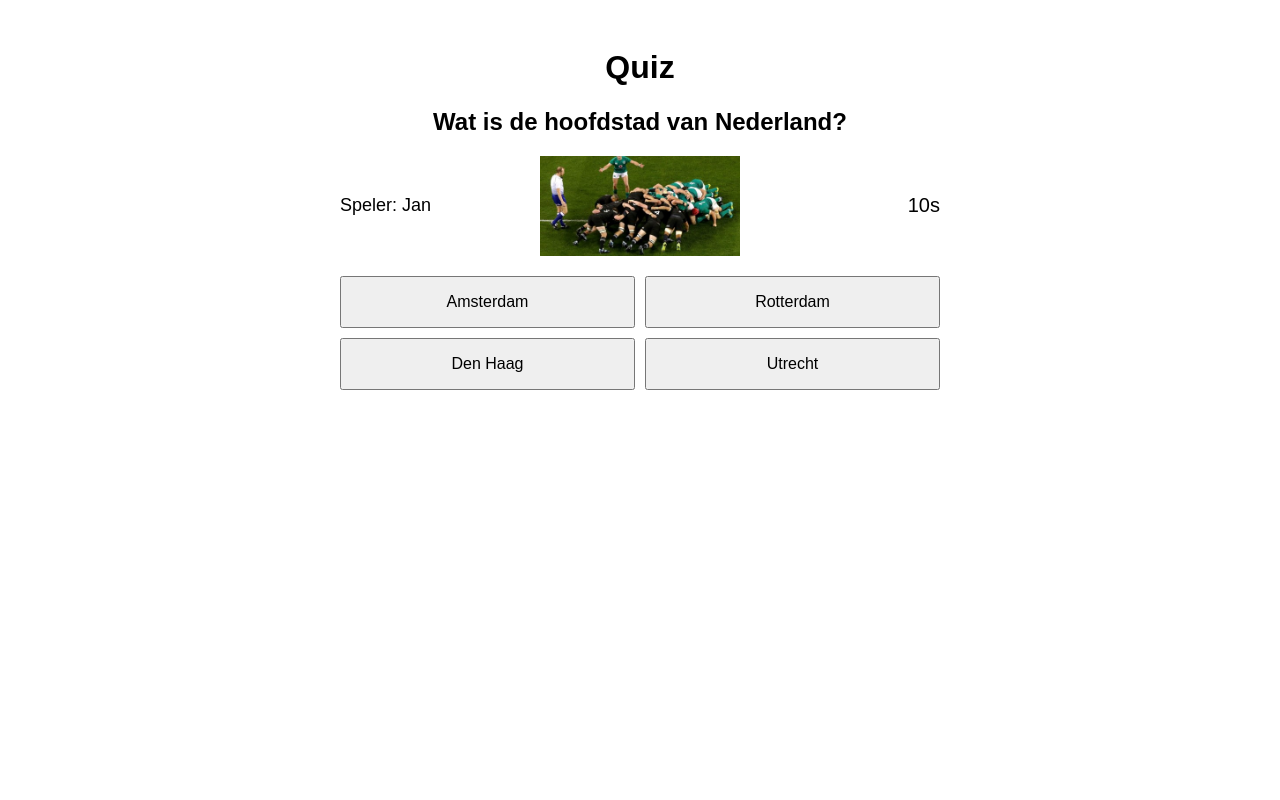
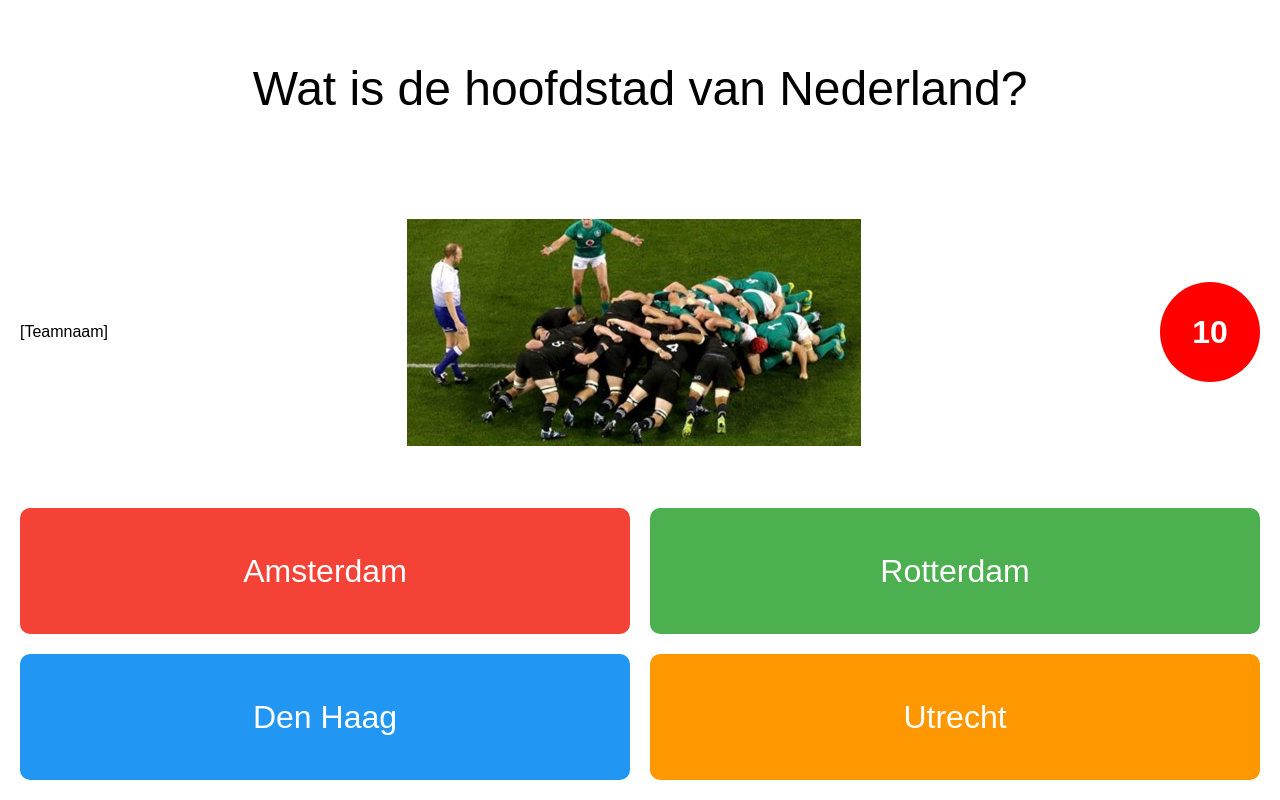
Before and after one commit to Bink132/quiz-school, a plain HTML site: page quiz.html in a window 1280 px wide. Drawn offline with Linux system fonts and the light colour scheme.

Commit message:
heb de quiz pagina gemaakt het css html en java staan allemaal op een html bestand de gene die ik er in heb gezet is alleen nog voor rugby

```diff
--- a/quiz.html
+++ b/quiz.html
@@ -2,26 +2,127 @@
 <html lang="nl">
 <head>
     <meta charset="UTF-8">
-    <title>Quiz Layout</title>
+    <title>Fullscreen Quiz</title>
     <style>
-        body { font-family: Arial, sans-serif; text-align: center; padding: 20px; }
-        #quiz-container { display: flex; flex-direction: column; gap: 20px; max-width: 600px; margin: auto; }
-        #question { font-size: 24px; font-weight: bold; }
-        #middle { display: flex; justify-content: space-between; align-items: center; }
-        #player-name { font-size: 18px; width: 100px; text-align: left; }
-        #question-img { max-width: 200px; max-height: 200px; }
-        #timer { font-size: 20px; width: 100px; text-align: right; }
-        .answers { display: grid; grid-template-columns: 1fr 1fr; gap: 10px; }
-        .answers button { padding: 15px; font-size: 16px; cursor: pointer; }
+        html, body {
+            margin: 0;
+            padding: 0;
+            height: 100%;
+            width: 100%;
+            font-family: Arial, sans-serif;
+        }
+
+        body {
+            display: flex;
+            flex-direction: column;
+            height: 100%;
+            width: 100%;
+        }
+
+        #quiz-container {
+            display: flex;
+            flex-direction: column;
+            height: 100%;
+            width: 100%;
+        }
+
+        /* Boven: vraag */
+        #question {
+            flex: 1;
+            display: flex;
+            justify-content: center;
+            align-items: center;
+            font-size: 3em;
+            text-align: center;
+            padding: 20px;
+        }
+
+        /* Midden: spelernaam - afbeelding - timer */
+        #middle {
+            flex: 2;
+            display: flex;
+            justify-content: space-between;
+            align-items: center;
+            padding: 20px;
+        }
+
+        #player-name {
+            font-size: 2em;
+            width: 25%;
+            text-align: left;
+        }
+
+        #center-img-container {
+            width: 40%;
+            display: flex;
+            justify-content: center;
+            align-items: center;
+        }
+
+        #question-img {
+            max-width: 100%;
+            max-height: 100%;
+            object-fit: contain;
+        }
+
+        /* Timer in een rondje */
+        #timer {
+            width: 100px;
+            height: 100px;
+            border-radius: 50%;
+            background-color: red;
+            color: white;
+            display: flex;
+            justify-content: center;
+            align-items: center;
+            font-size: 2em;
+            font-weight: bold;
+        }
+
+        /* Onder: antwoorden 2x2 */
+        .answers {
+            flex: 2;
+            display: grid;
+            grid-template-columns: 1fr 1fr;
+            grid-template-rows: 1fr 1fr;
+            gap: 20px;
+            padding: 20px;
+        }
+
+        .answers button {
+            font-size: 2em;
+            padding: 20px;
+            cursor: pointer;
+            color: white;
+            border: none;
+            border-radius: 10px;
+        }
+
+        #btn0 { background-color: #f44336; } /* rood */
+        #btn1 { background-color: #4caf50; } /* groen */
+        #btn2 { background-color: #2196f3; } /* blauw */
+        #btn3 { background-color: #ff9800; } /* oranje */
+
+        #result {
+            display: none;
+            height: 100%;
+            width: 100%;
+            display: flex;
+            justify-content: center;
+            align-items: center;
+            font-size: 3em;
+        }
     </style>
+      <script src="naam js/script2.js" defer></script>
 </head>
 <body>
-    <h1>Quiz</h1>
     <div id="quiz-container">
         <div id="question"></div>
         <div id="middle">
-            <div id="player-name">Speler: Jan</div>
-            <img id="question-img" src="" alt="Question image">
+            <span class="teamnaam" id="output">[Teamnaam]</span>
+            <div id="center-img-container">
+                <img id="question-img" src="" alt="Question image">
+            </div>
             <div id="timer"></div>
         </div>
         <div class="answers">
@@ -31,16 +132,13 @@
             <button id="btn3"></button>
         </div>
     </div>
-    <div id="result" style="display:none;">
-        <h2>Je score: <span id="score"></span>/10</h2>
-    </div>
 
     <script>
         const quizData = [
             { question: "Wat is de hoofdstad van Nederland?", image: "img/rugby-scrum.jpg", answers: ["Amsterdam", "Rotterdam", "Den Haag", "Utrecht"], correct: 0 },
             { question: "Welke planeet staat bekend als de Rode Planeet?", image: "images/mars.jpg", answers: ["Venus", "Mars", "Jupiter", "Saturnus"], correct: 1 },
             { question: "Wat is 5 + 7?", image: "images/math.jpg", answers: ["10", "11", "12", "13"], correct: 2 },
-            // Voeg hier nog meer vragen toe
+            // Voeg hier nog vragen toe
         ];
 
         let currentQuestion = 0;
@@ -65,11 +163,11 @@
             });
 
             timeLeft = 15;
-            document.getElementById('timer').innerText = `${timeLeft}s`;
+            document.getElementById('timer').innerText = timeLeft;
             clearInterval(timerInterval);
             timerInterval = setInterval(() => {
                 timeLeft--;
-                document.getElementById('timer').innerText = `${timeLeft}s`;
+                document.getElementById('timer').innerText = timeLeft;
                 if(timeLeft <= 0) {
                     clearInterval(timerInterval);
                     selectAnswer(-1);
@@ -89,7 +187,8 @@
 
         function showResult() {
             document.getElementById('quiz-container').style.display = 'none';
-            document.getElementById('result').style.display = 'block';
+            const resultDiv = document.getElementById('result');
+            resultDiv.style.display = 'flex';
             document.getElementById('score').innerText = score;
         }
 
```
